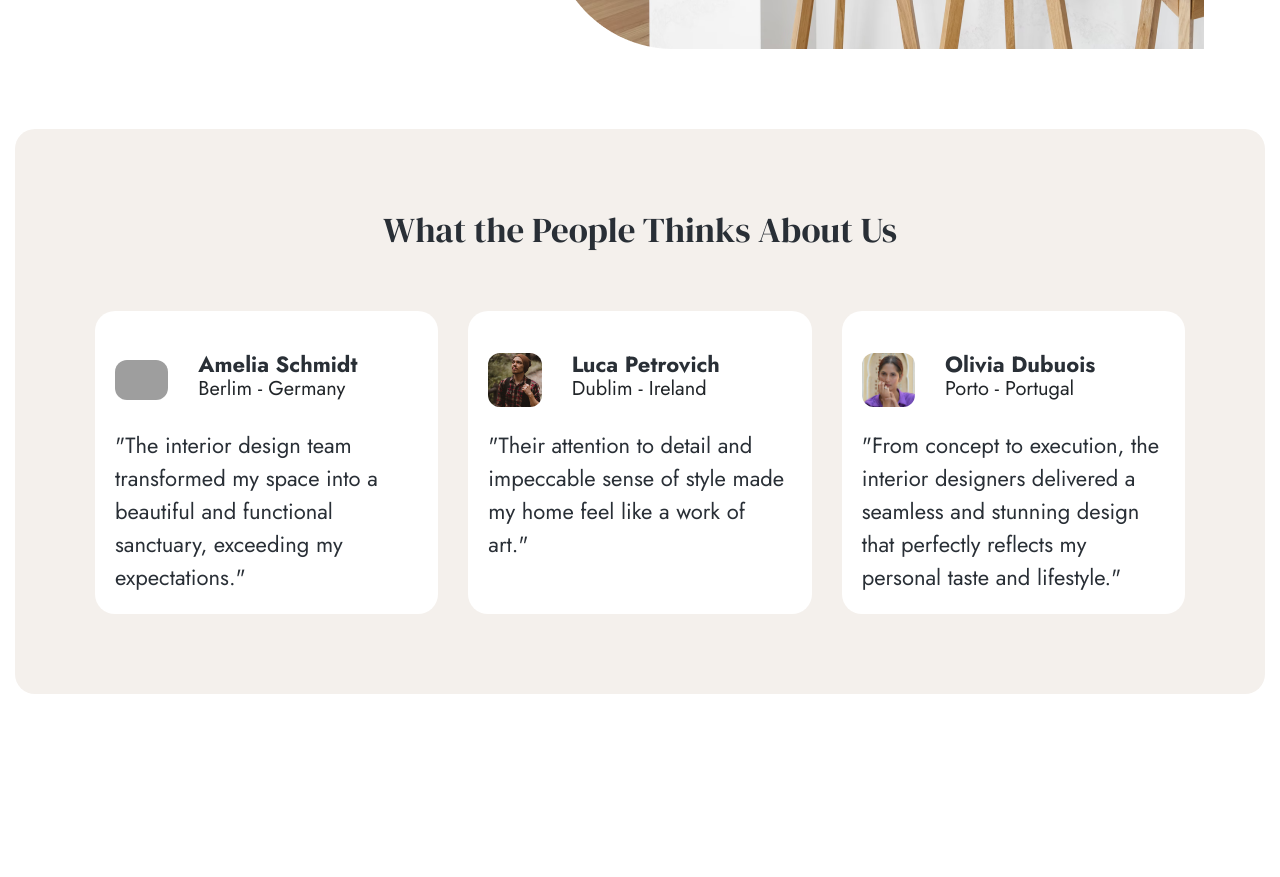
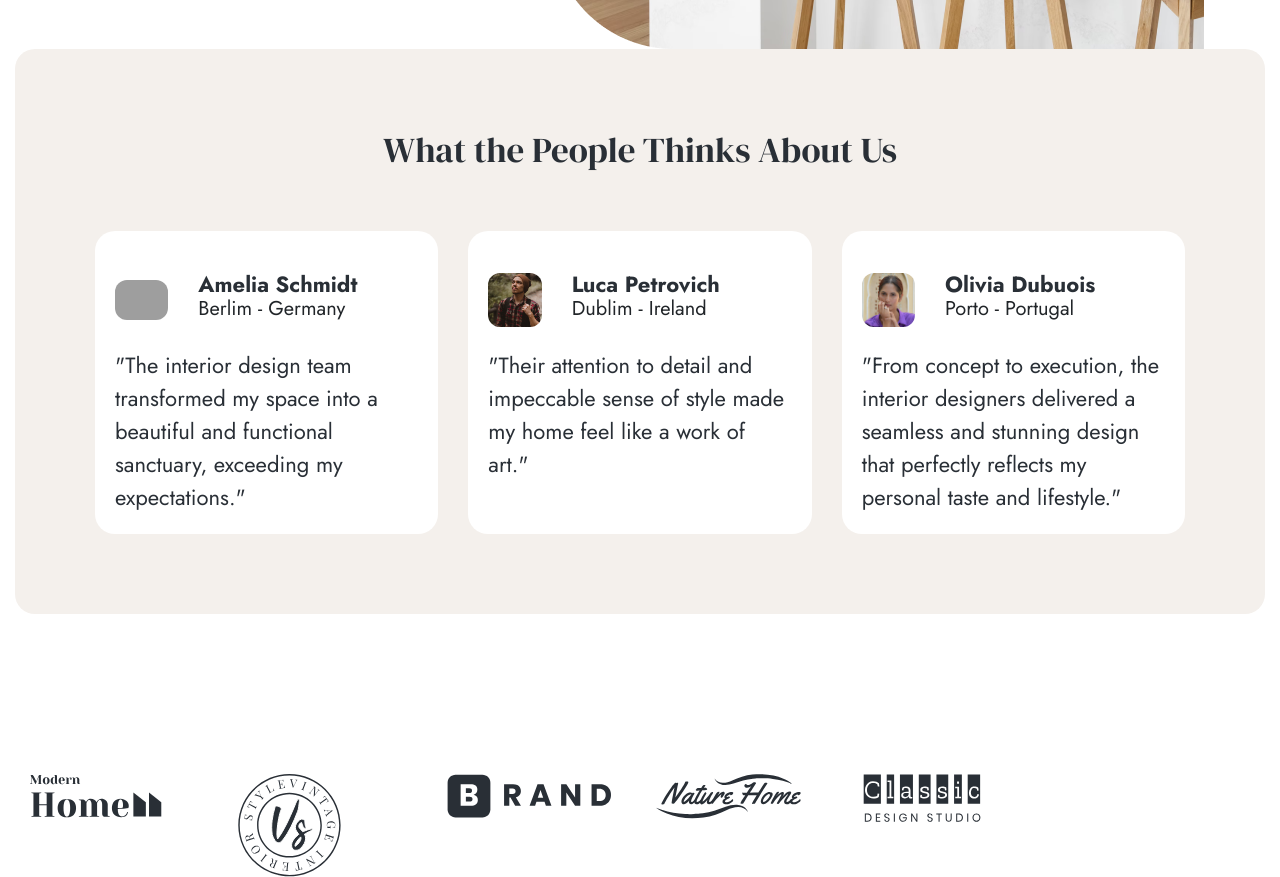
Before and after one commit to ecpieritz/interno-design, a Vue app: page / in a window 1280 px wide. Shown: the part 1920-2797 px from the top of the page. Before the commit the page ends 2614 px from the top, so only its background shows below. Built offline with nearby package versions, Linux system fonts and the light colour scheme; grey boxes are pictures that could not be loaded.

Commit message:
Added home/clients component

```diff
--- /dev/null
+++ b/src/components/home/clients.vue
@@ -0,0 +1,44 @@
+
+<template>
+  <div class="id-home__clients container" id="id-home__clients">
+    <div class="row">
+      <div class="col-lg-2 col-md-4">
+        <img src="@/assets/images/id-home__clients__01.svg" alt="Modern Home">
+      </div>
+
+      <div class="col-lg-2 col-md-4">
+        <img src="@/assets/images/id-home__clients__02.svg" alt="VS style vintage interior">
+      </div>
+
+      <div class="col-lg-2 col-md-4">
+        <img src="@/assets/images/id-home__clients__03.svg" alt=" Brand">
+      </div>
+
+      <div class="col-lg-2 col-md-4">
+        <img src="@/assets/images/id-home__clients__04.svg" alt=" Nature Home">
+      </div>
+
+      <div class="col-lg-2 col-md-4">
+        <img src="@/assets/images/id-home__clients__05.svg" alt=" Classic design studio">
+      </div>
+    </div>
+  </div>
+</template>
+
+<script>
+export default {
+  name: 'ClientsComponent',
+  components: {
+  }
+}
+</script>
+
+<style lang="scss">
+@import '@/styles.scss';
+
+.id-home {
+  &__clients{
+    padding-top: 160px ;
+  }
+}
+</style>
--- a/src/views/HomeView.vue
+++ b/src/views/HomeView.vue
@@ -6,6 +6,7 @@
       <Work />
       <CallUs />
       <Testimonial />
+      <Clients />
     </div>
   </div>
 </template>
@@ -15,10 +16,11 @@ import Banner from '@/components/home/banner.vue'
 import Work from '@/components/home/work.vue'
 import CallUs from '@/components/home/callUs.vue'
 import Testimonial from '@/components/home/testimonial.vue'
+import Clients from '@/components/home/clients.vue'
 export default {
   name: 'HomeView',
   components: {
-    Banner, Work, CallUs, Testimonial
+    Banner, Work, CallUs, Testimonial, Clients
   }
 }
 </script>
```
